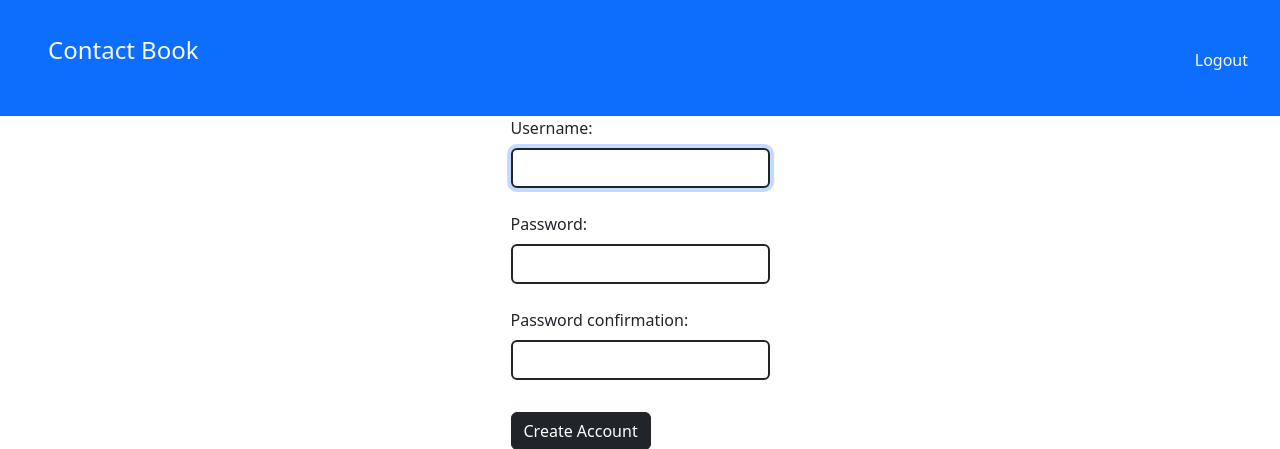
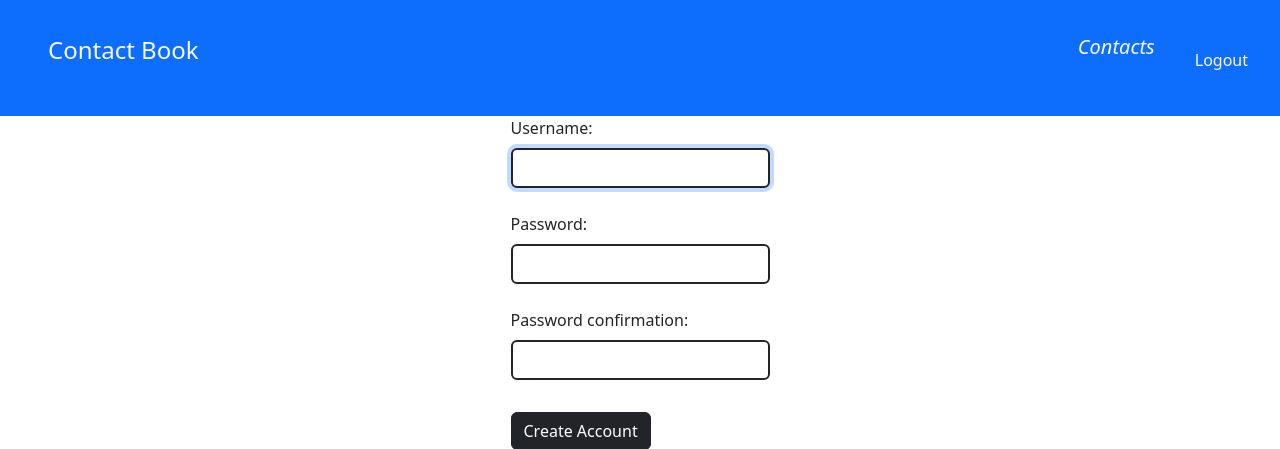
Before and after one commit to anton-mirazchiyski/ContactBook, a Django app: page /accounts/create/ in a window 1280 px wide. Shown: the top 449 px of the page. Run offline with Django 5.2, Linux system fonts and the light colour scheme; the visitor is signed in with stand-in values (Sample User, id 1).

Commit message:
Navigation link to all contacts

```diff
--- a/templates/partials/navbar.html
+++ b/templates/partials/navbar.html
@@ -13,6 +13,9 @@
         </ul>
     {% else %}
         <ul class="navbar-nav position-absolute top-0 end-0 mt-4 me-4">
+            <li class="nav-item me-4">
+                <a class="nav-link text-light fs-5 fst-italic" href="{% url 'all_contacts' %}">Contacts</a>
+            </li>
             <li class="nav-item mt-3">
                 <a class="nav-link text-light fs-6" href="{% url 'logout' %}">Logout</a>
             </li>
```
